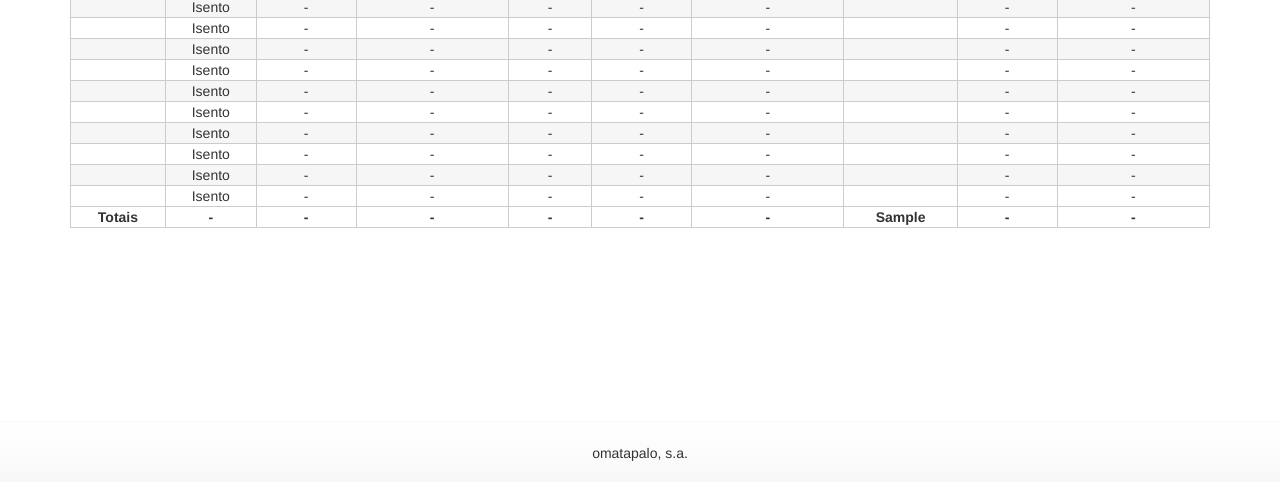
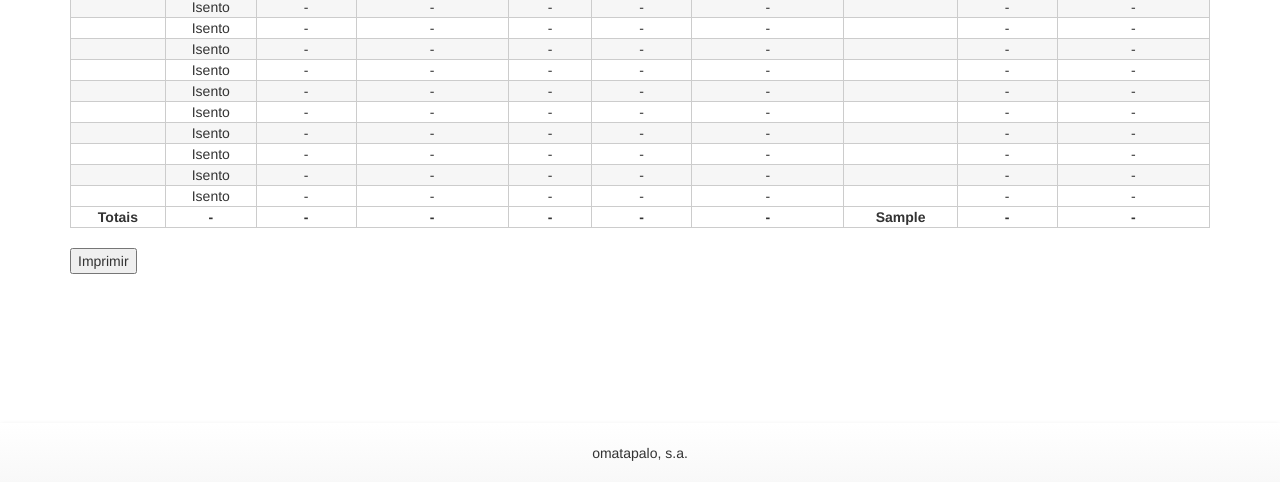
Before and after one commit to luis-alves/omatapalo, a PHP site: template templates/mapas/dpgmi/taxas.twig in a window 1280 px wide. Shown: the part 317-799 px from the top of the page. Before the commit the page ends 778 px from the top, so only its background shows below. Run offline with PHP 8.4, Linux system fonts and the light colour scheme; the template is opened without the code that fills it: most values are stand-ins (such as "Sample title", 1, 10 or a date in 2020); some libraries are stand-ins or nearby versions.

Commit message:
Correcção das variáveis que passam para a impressão

```diff
--- a/templates/mapas/dpgmi/taxas.twig
+++ b/templates/mapas/dpgmi/taxas.twig
@@ -78,7 +78,13 @@
             {% endfor %}
         </tbody>
     </table>
-
+    <form action="/omatapalo/dpgmi/imprimir" method="post">
+        {% if mes %}
+            <button name="printit" type="submit" value="{{print}},{{mes}},{{mesNumero}}">Imprimir</button>
+        {% else %}
+            <button style="margin-left:10px;" class="btn btn-danger" name="printit" type="submit" value="{{print}},{{title}}">Imprimir</button>
+        {% endif %}
+    </form>
     <style>
         td,
         th {
```
